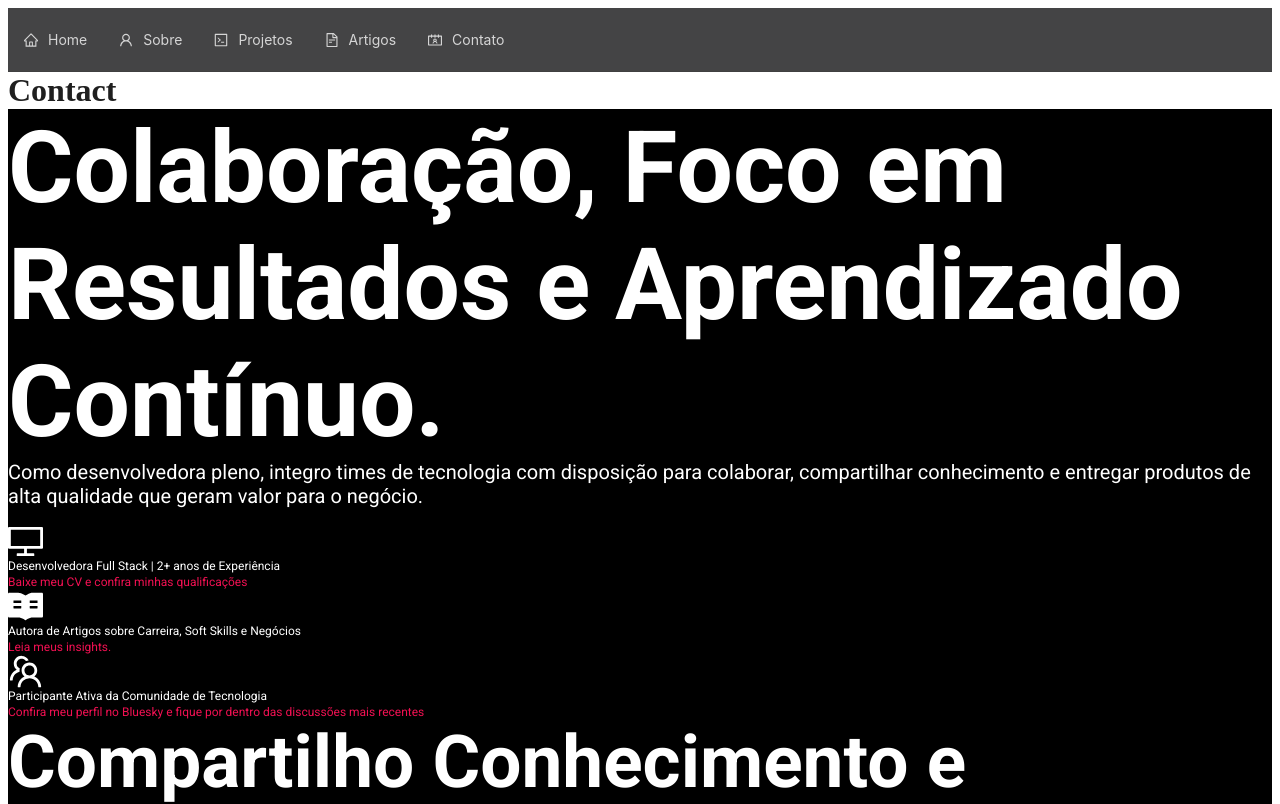
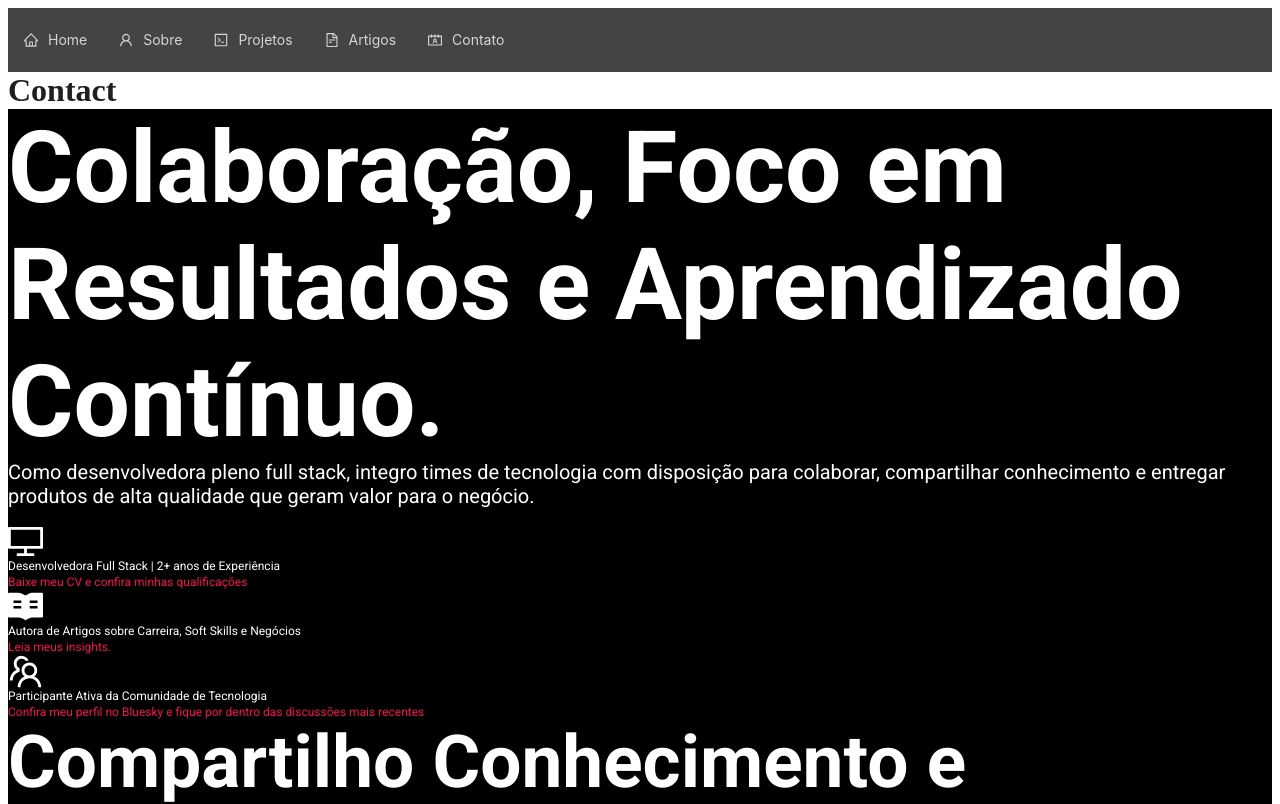
Before and after one commit to Kecbm/portfolio-v4, a React (Create React App) app: page /contact in a window 1280 px wide. Shown: the top 804 px of the page. Built offline with nearby package versions, Linux system fonts and the light colour scheme.

Commit message:
:construction: name of my role

```diff
--- a/src/components/Footer.tsx
+++ b/src/components/Footer.tsx
@@ -7,7 +7,7 @@ const Footer: React.FC = () => {
   return (
     <StyledFooter>
       <h1 id='title-ft-one'>Colaboração, Foco em Resultados e Aprendizado Contínuo.</h1>
-      <p id='sub-title-ft-one'>Como desenvolvedora pleno, integro times de tecnologia com disposição para colaborar, compartilhar conhecimento e entregar produtos de alta qualidade que geram valor para o negócio.</p>
+      <p id='sub-title-ft-one'>Como desenvolvedora pleno full stack, integro times de tecnologia com disposição para colaborar, compartilhar conhecimento e entregar produtos de alta qualidade que geram valor para o negócio.</p>
 
       <br />
 
```
